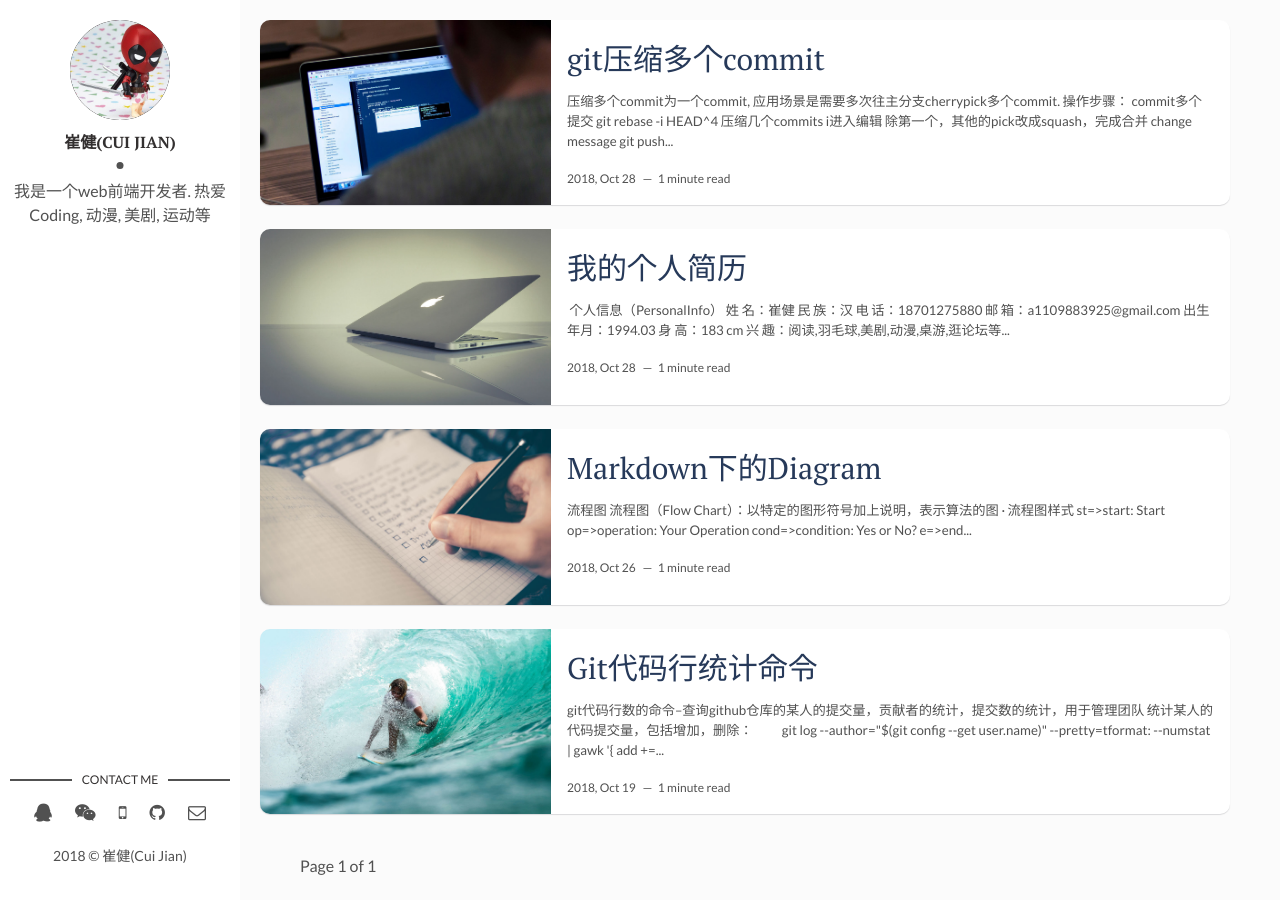
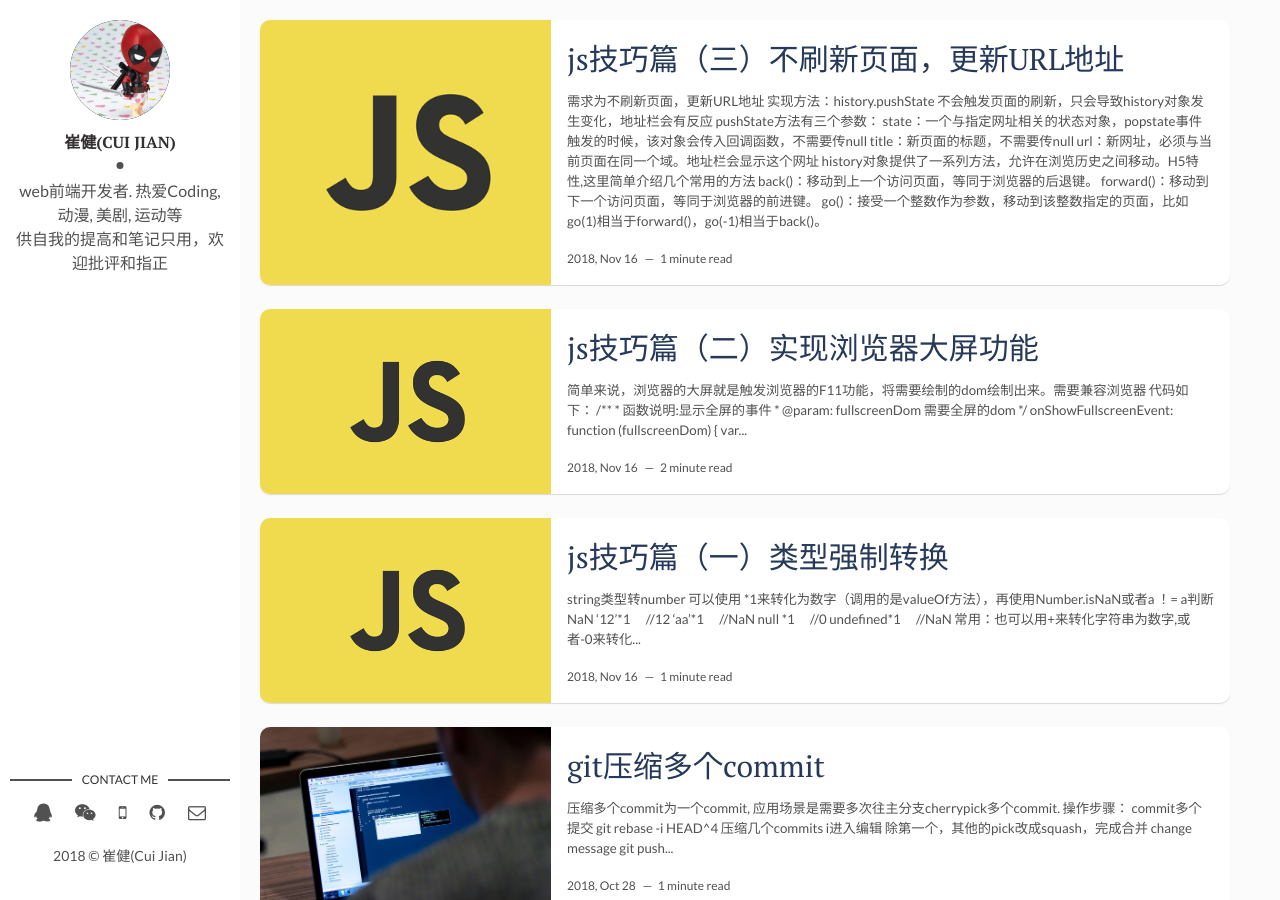
Before and after one commit to cuijian-dexter/cuijian-dexter.github.io, a Jekyll site: the page built from index.html, in a window 1280 px wide and 900 px high. Built offline with Jekyll 4.4.1, drawn with Linux system fonts in a browser that asks for light colours; nearby versions of some CDN libraries; the list of posts is cut into pages by our own code.

Commit message:
js技巧篇1，2，3

````diff
--- a/_config.yml
+++ b/_config.yml
@@ -11,7 +11,7 @@ site-twitter: #if your site has a twitter account, enter it here
 # Author Settings
 author: 崔健(Cui Jian) # add your name
 author-img: author.jpg # add your photo
-about-author: 我是一个web前端开发者. 热爱Coding, 动漫, 美剧, 运动等  # add description
+about-author: web前端开发者. 热爱Coding, 动漫, 美剧, 运动等<br/>供自我的提高和笔记只用，欢迎批评和指正  # add description
 social-twitter: # add your Twitter handle
 social-facebook: # add your Facebook handle
 social-qq: 1109883925 # add your QQ handle
--- a/_posts/2018-10-28-my-resume.markdown
+++ b/_posts/2018-10-28-my-resume.markdown
@@ -55,7 +55,7 @@ tags: [Resume]
 4. 使用 Echarts 图表库，并封装成组件，用来开发 BI 相关业务
 5. 独立负责云财务合并报表以及预算模块的报表组件编写
 基于 HandsonTable， HTML5 前端报表中间件，编写了一套完整的报表解决方案
-6. 运用 vuejs 重构项目
+6. 运用 Vuejs 重构项目
 
 2015.10-2016.06&nbsp;&nbsp;四川无声科技有限公司&nbsp;&nbsp;前端开发工程师
 - 负责嘲风网络监控系统的前端工作， 对于页面的代码重构
--- /dev/null
+++ b/_posts/2018-11-17-jsSkill1.markdown
@@ -0,0 +1,63 @@
+---
+layout: post
+title: js技巧篇（一）类型强制转换
+date: 2018-11-16 16:02:20 +0300
+description: You’ll find this post in your `_posts` directory. Go ahead and edit it and re-build the site to see your changes. # Add post description (optional)
+img: js-1.png
+fig-caption: # Add figcaption (optional)
+tags: [Javascript, skill]
+---
+#### string类型转number
+
+可以使用 *1来转化为数字（调用的是valueOf方法），再使用Number.isNaN或者a ！= a判断NaN
+
+>'12'*1     &nbsp;&nbsp;&nbsp;&nbsp;&nbsp;//12
+
+>'aa'*1     &nbsp;&nbsp;&nbsp;&nbsp;&nbsp;//NaN
+
+>null *1    &nbsp;&nbsp;&nbsp;&nbsp;&nbsp;//0
+
+>undefined*1    &nbsp;&nbsp;&nbsp;&nbsp;&nbsp;//NaN
+
+常用：也可以用+来转化字符串为数字,或者-0来转化
+
+>+'12'      &nbsp;&nbsp;&nbsp;&nbsp;&nbsp;//12
+
+>+'aa'      &nbsp;&nbsp;&nbsp;&nbsp;&nbsp;//NaN
+
+>+''    &nbsp;&nbsp;&nbsp;&nbsp;&nbsp;//0
+
+>+null  &nbsp;&nbsp;&nbsp;&nbsp;&nbsp;//0
+
+>+undefined &nbsp;&nbsp;&nbsp;&nbsp;&nbsp;//NaN
+
+#### object类型转string
+
+JSON.stringfy(object) 对象字符串化
+
+#### 过滤假值（false）
+
+假值：false, null, 0, "", undefined, NaN, 可以用ES6的Array.filter
+
+>const compact = arr => arr.filter(Boolean)
+
+>compact([0, 1, false, 2, '', 3, 'a', 'e' * 23, NaN, 's', 34])  &nbsp;&nbsp;&nbsp;&nbsp;&nbsp;// [ 1, 2, 3, 'a', 's', 34 ]
+
+#### 短路运算符
+
+&&和||，是从左到右的运算，前者满足，就不再执行
+&&为取假运算，一假必假
+||为取真运算，一真必真
+
+使用的时候，可以减少多次的if语句，但要小心""也许是想要的
+
+#### 取整  |0
+这个很有用，负数也适用。正数向下取整，负数向上取整
+
+#### 判断奇偶    &1
+和%2功能一致
+>const num=3;
+
+>!!(num & 1)  &nbsp;&nbsp;&nbsp;&nbsp;&nbsp;// true
+
+>!!(num % 2)  &nbsp;&nbsp;&nbsp;&nbsp;&nbsp;// true
--- /dev/null
+++ b/_posts/2018-11-17-jsSkill2.markdown
@@ -0,0 +1,59 @@
+---
+layout: post
+title: js技巧篇（二）实现浏览器大屏功能
+date: 2018-11-16 18:02:20 +0300
+description: You’ll find this post in your `_posts` directory. Go ahead and edit it and re-build the site to see your changes. # Add post description (optional)
+img: js-1.png
+fig-caption: # Add figcaption (optional)
+tags: [Javascript, skill，Fullscreen]
+---
+简单来说，浏览器的大屏就是触发浏览器的F11功能，将需要绘制的dom绘制出来。需要兼容浏览器
+
+代码如下：
+
+```javascript
+/**
+ *  函数说明:显示全屏的事件
+ *  @param: fullscreenDom 需要全屏的dom
+ */
+onShowFullscreenEvent: function (fullscreenDom) {
+    var fullScreenEvent = fullscreenDom.requestFullScreen
+        || fullscreenDom.webkitRequestFullScreen
+        || fullscreenDom.mozRequestFullScreen
+        || fullscreenDom.msRequestFullScreen;
+
+    if (typeof fullScreenEvent != "undefined" && fullScreenEvent) {
+        fullScreenEvent.call(fullscreenDom);
+        return;
+    }
+    //IE兼容
+    if (typeof window.ActiveXObject != "undefined") {
+        var ieActiveObject = new ActiveXObject("WScript.Shell");
+        if (ieActiveObject) {
+            ieActiveObject.SendKeys("{F11}");
+        }
+    }
+},
+/**
+ *  函数说明:退出全屏的事件
+ */
+onExitFullscreenEvent: function () {
+    var kanbanFullscreenMain = document;
+    var fullScreenEvent = kanbanFullscreenMain.cancelFullScreen
+        || kanbanFullscreenMain.webkitCancelFullScreen
+        || kanbanFullscreenMain.mozCancelFullScreen
+        || kanbanFullscreenMain.exitFullScreen;
+
+    if (typeof fullScreenEvent != "undefined" && fullScreenEvent) {
+        fullScreenEvent.call(kanbanFullscreenMain);
+        return;
+    }
+
+    if (typeof window.ActiveXObject != "undefined") {
+        var ieActiveObject = new ActiveXObject("WScript.Shell");
+        if (ieActiveObject != null) {
+            ieActiveObject.SendKeys("{F11}");
+        }
+    }
+}
+```
--- /dev/null
+++ b/_posts/2018-11-17-jsSkill3.markdown
@@ -0,0 +1,27 @@
+---
+layout: post
+title: js技巧篇（三）不刷新页面，更新URL地址
+date: 2018-11-16 20:02:20 +0300
+description: You’ll find this post in your `_posts` directory. Go ahead and edit it and re-build the site to see your changes. # Add post description (optional)
+img: js-1.png
+fig-caption: # Add figcaption (optional)
+tags: [Javascript, skill，history]
+---
+需求为不刷新页面，更新URL地址
+
+实现方法：history.pushState
+
+不会触发页面的刷新，只会导致history对象发生变化，地址栏会有反应
+pushState方法有三个参数：
+- state：一个与指定网址相关的状态对象，popstate事件触发的时候，该对象会传入回调函数，不需要传null
+- title：新页面的标题，不需要传null
+- url：新网址，必须与当前页面在同一个域。地址栏会显示这个网址
+
+
+history对象提供了一系列方法，允许在浏览历史之间移动。H5特性,这里简单介绍几个常用的方法
+
+1. back()：移动到上一个访问页面，等同于浏览器的后退键。
+
+2. forward()：移动到下一个访问页面，等同于浏览器的前进键。
+
+3. go()：接受一个整数作为参数，移动到该整数指定的页面，比如go(1)相当于forward()，go(-1)相当于back()。
````
Also changed, not shown: other parts of _posts/2018-10-28-my-resume.markdown (+5 -14 lines).
